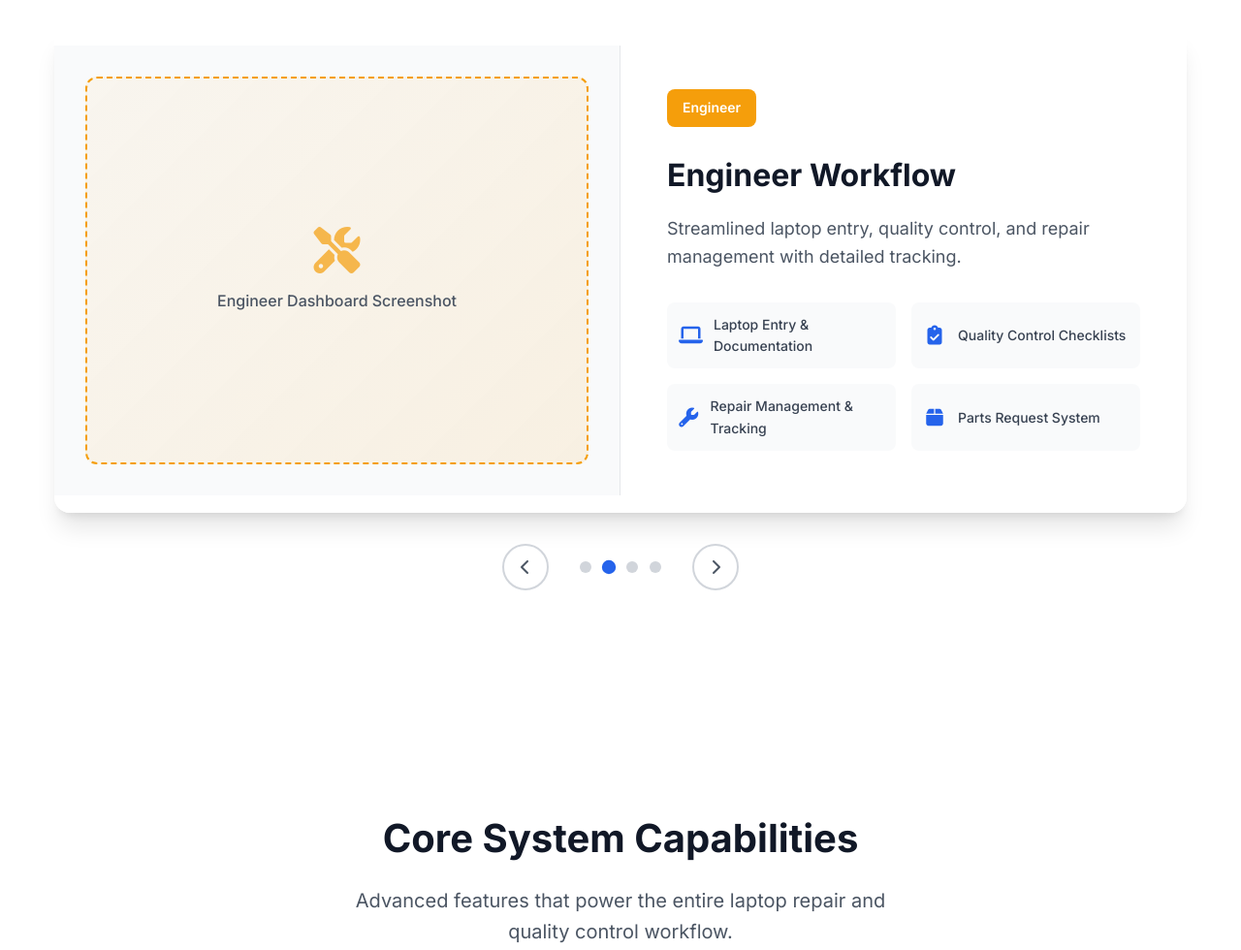
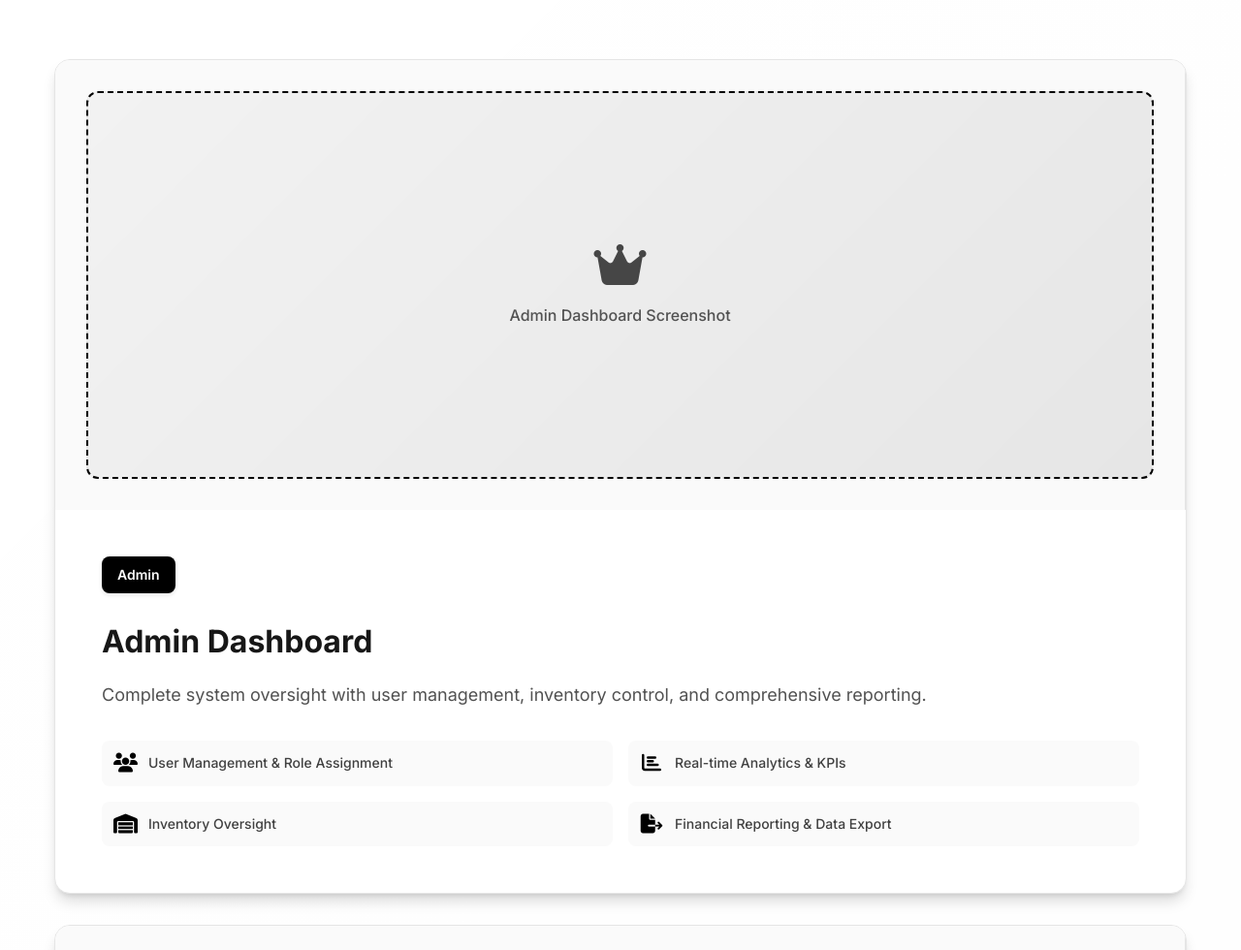
Before and after one commit to Anoop810/IQCMS-portfolio, a plain HTML site: page index.html in a window 1280 px wide. Shown: the part 1154-2134 px from the top of the page at 97% size. Drawn offline with Linux system fonts and the light colour scheme.

Commit message:
new changes

```diff
--- a/index.html
+++ b/index.html
@@ -115,13 +115,10 @@
                 </p>
             </div>
 
-            <!-- Feature Carousel -->
-            <div class="feature-carousel">
-                <div class="carousel-container">
-                    <div class="carousel-track" id="carouselTrack">
+            <!-- Features Grid -->
+            <div class="features-grid">
                 <!-- Admin Dashboard Feature -->
-                        <div class="feature-slide active">
-                            <div class="feature-content">
+                <div class="feature-card">
                     <div class="feature-image">
                         <div class="image-placeholder admin">
                             <i class="fas fa-crown"></i>
@@ -154,11 +151,9 @@
                         </div>
                     </div>
                 </div>
-                        </div>
 
                 <!-- Engineer Workflow Feature -->
-                        <div class="feature-slide">
-                            <div class="feature-content">
+                <div class="feature-card">
                     <div class="feature-image">
                         <div class="image-placeholder engineer">
                             <i class="fas fa-tools"></i>
@@ -191,11 +186,9 @@
                         </div>
                     </div>
                 </div>
-                        </div>
 
                 <!-- Manager Control Feature -->
-                        <div class="feature-slide">
-                            <div class="feature-content">
+                <div class="feature-card">
                     <div class="feature-image">
                         <div class="image-placeholder manager">
                             <i class="fas fa-clipboard-list"></i>
@@ -228,11 +221,9 @@
                         </div>
                     </div>
                 </div>
-                        </div>
 
                 <!-- Sales Dashboard Feature -->
-                        <div class="feature-slide">
-                            <div class="feature-content">
+                <div class="feature-card">
                     <div class="feature-image">
                         <div class="image-placeholder sales">
                             <i class="fas fa-chart-line"></i>
@@ -264,25 +255,6 @@
                             </div>
                         </div>
                     </div>
-                            </div>
-                        </div>
-                    </div>
-                </div>
-
-                <!-- Carousel Navigation -->
-                <div class="carousel-nav">
-                    <button class="nav-btn prev" id="prevBtn">
-                        <i class="fas fa-chevron-left"></i>
-                    </button>
-                    <div class="carousel-dots">
-                        <span class="dot active" data-slide="0"></span>
-                        <span class="dot" data-slide="1"></span>
-                        <span class="dot" data-slide="2"></span>
-                        <span class="dot" data-slide="3"></span>
-                    </div>
-                    <button class="nav-btn next" id="nextBtn">
-                        <i class="fas fa-chevron-right"></i>
-                    </button>
                 </div>
             </div>
         </div>
--- a/script.js
+++ b/script.js
@@ -179,15 +179,67 @@ document.addEventListener('DOMContentLoaded', function() {
     `;
     document.head.appendChild(loadingStyle);
 
-    // Feature card hover effects
+    // Feature card interactive effects
     const featureCards = document.querySelectorAll('.feature-card');
     featureCards.forEach(card => {
+        // Enhanced hover effects
         card.addEventListener('mouseenter', function() {
             this.style.transform = 'translateY(-8px) scale(1.02)';
+            this.style.boxShadow = 'var(--shadow-xl)';
+
+            // Animate highlight items
+            const highlightItems = this.querySelectorAll('.highlight-item');
+            highlightItems.forEach((item, index) => {
+                setTimeout(() => {
+                    item.style.transform = 'translateX(8px)';
+                    item.style.background = 'var(--gray-800)';
+                    item.style.color = 'var(--white)';
+                    item.style.boxShadow = '0 4px 12px rgba(0, 0, 0, 0.15)';
+                }, index * 100);
+            });
         });
 
         card.addEventListener('mouseleave', function() {
             this.style.transform = 'translateY(0) scale(1)';
+            this.style.boxShadow = 'var(--shadow-xl)';
+
+            // Reset highlight items
+            const highlightItems = this.querySelectorAll('.highlight-item');
+            highlightItems.forEach(item => {
+                item.style.transform = 'translateX(0)';
+                item.style.background = 'var(--gray-50)';
+                item.style.color = 'var(--gray-700)';
+                item.style.boxShadow = 'none';
+            });
+        });
+
+        // Click ripple effect
+        card.addEventListener('click', function(e) {
+            createRipple(e, this);
+
+            // Add a subtle bounce effect
+            this.style.transform = 'translateY(-4px) scale(0.98)';
+            setTimeout(() => {
+                this.style.transform = 'translateY(-8px) scale(1.02)';
+            }, 150);
+        });
+
+        // Focus effects for accessibility
+        card.addEventListener('focus', function() {
+            this.style.outline = '2px solid var(--primary-color)';
+            this.style.outlineOffset = '2px';
+        });
+
+        card.addEventListener('blur', function() {
+            this.style.outline = 'none';
+        });
+
+        // Keyboard navigation
+        card.addEventListener('keydown', function(e) {
+            if (e.key === 'Enter' || e.key === ' ') {
+                e.preventDefault();
+                createRipple(e, this);
+            }
         });
     });
 
@@ -215,24 +267,24 @@ document.addEventListener('DOMContentLoaded', function() {
         });
     });
 
-    // Add ripple effect to buttons
-    function createRipple(event) {
-        const button = event.currentTarget;
+    // Add ripple effect to buttons and feature cards
+    function createRipple(event, element = null) {
+        const target = element || event.currentTarget;
         const circle = document.createElement('span');
-        const diameter = Math.max(button.clientWidth, button.clientHeight);
+        const diameter = Math.max(target.clientWidth, target.clientHeight);
         const radius = diameter / 2;
 
         circle.style.width = circle.style.height = `${diameter}px`;
-        circle.style.left = `${event.clientX - button.offsetLeft - radius}px`;
-        circle.style.top = `${event.clientY - button.offsetTop - radius}px`;
+        circle.style.left = `${event.clientX - target.offsetLeft - radius}px`;
+        circle.style.top = `${event.clientY - target.offsetTop - radius}px`;
         circle.classList.add('ripple');
 
-        const ripple = button.getElementsByClassName('ripple')[0];
+        const ripple = target.getElementsByClassName('ripple')[0];
         if (ripple) {
             ripple.remove();
         }
 
-        button.appendChild(circle);
+        target.appendChild(circle);
     }
 
     const buttons = document.querySelectorAll('.btn');
@@ -243,7 +295,7 @@ document.addEventListener('DOMContentLoaded', function() {
     // Add ripple styles
     const rippleStyle = document.createElement('style');
     rippleStyle.textContent = `
-        .btn {
+        .btn, .feature-card {
             position: relative;
             overflow: hidden;
         }
@@ -251,7 +303,7 @@ document.addEventListener('DOMContentLoaded', function() {
         .ripple {
             position: absolute;
             border-radius: 50%;
-            background: rgba(255, 255, 255, 0.3);
+            background: rgba(0, 0, 0, 0.1);
             transform: scale(0);
             animation: ripple 0.6s linear;
             pointer-events: none;
@@ -266,92 +318,6 @@ document.addEventListener('DOMContentLoaded', function() {
     `;
     document.head.appendChild(rippleStyle);
 
-    // Feature Carousel Functionality
-    const carouselTrack = document.getElementById('carouselTrack');
-    const prevBtn = document.getElementById('prevBtn');
-    const nextBtn = document.getElementById('nextBtn');
-    const dots = document.querySelectorAll('.dot');
-    const slides = document.querySelectorAll('.feature-slide');
-
-    let currentSlide = 0;
-    const totalSlides = slides.length;
-
-    function showSlide(index) {
-        // Remove active class from all slides and dots
-        slides.forEach(slide => slide.classList.remove('active'));
-        dots.forEach(dot => dot.classList.remove('active'));
-
-        // Add active class to current slide and dot
-        slides[index].classList.add('active');
-        dots[index].classList.add('active');
-
-        // Update button states
-        prevBtn.disabled = index === 0;
-        nextBtn.disabled = index === totalSlides - 1;
-    }
-
-    function nextSlide() {
-        if (currentSlide < totalSlides - 1) {
-            currentSlide++;
-            showSlide(currentSlide);
-        }
-    }
-
-    function prevSlide() {
-        if (currentSlide > 0) {
-            currentSlide--;
-            showSlide(currentSlide);
-        }
-    }
-
-    // Event listeners
-    if (nextBtn) nextBtn.addEventListener('click', nextSlide);
-    if (prevBtn) prevBtn.addEventListener('click', prevSlide);
-
-    // Dot navigation
-    dots.forEach((dot, index) => {
-        dot.addEventListener('click', () => {
-            currentSlide = index;
-            showSlide(currentSlide);
-        });
-    });
-
-    // Keyboard navigation
-    document.addEventListener('keydown', (e) => {
-        if (e.key === 'ArrowLeft') prevSlide();
-        if (e.key === 'ArrowRight') nextSlide();
-    });
-
-    // Auto-play carousel (optional)
-    let autoPlayInterval;
-
-    function startAutoPlay() {
-        autoPlayInterval = setInterval(() => {
-            if (currentSlide < totalSlides - 1) {
-                nextSlide();
-            } else {
-                currentSlide = 0;
-                showSlide(currentSlide);
-            }
-        }, 5000); // Change slide every 5 seconds
-    }
-
-    function stopAutoPlay() {
-        clearInterval(autoPlayInterval);
-    }
-
-    // Start auto-play
-    startAutoPlay();
-
-    // Pause auto-play on hover
-    const carousel = document.querySelector('.feature-carousel');
-    if (carousel) {
-        carousel.addEventListener('mouseenter', stopAutoPlay);
-        carousel.addEventListener('mouseleave', startAutoPlay);
-    }
-
-    // Initialize carousel
-    showSlide(0);
 
     // Console welcome message
     console.log('%c🚀 IQCMS Portfolio', 'color: #2563eb; font-size: 20px; font-weight: bold;');
--- a/styles.css
+++ b/styles.css
@@ -6,33 +6,33 @@
 }
 
 :root {
-    --primary-color: #2563eb;
-    --primary-dark: #1d4ed8;
-    --secondary-color: #64748b;
-    --accent-color: #f59e0b;
-    --success-color: #10b981;
-    --danger-color: #ef4444;
-    --warning-color: #f59e0b;
-    --dark-color: #1e293b;
-    --light-color: #f8fafc;
+    --primary-color: #000000;
+    --primary-dark: #1a1a1a;
+    --secondary-color: #666666;
+    --accent-color: #333333;
+    --success-color: #000000;
+    --danger-color: #000000;
+    --warning-color: #333333;
+    --dark-color: #000000;
+    --light-color: #fafafa;
     --white: #ffffff;
-    --gray-50: #f9fafb;
-    --gray-100: #f3f4f6;
-    --gray-200: #e5e7eb;
-    --gray-300: #d1d5db;
-    --gray-400: #9ca3af;
-    --gray-500: #6b7280;
-    --gray-600: #4b5563;
-    --gray-700: #374151;
-    --gray-800: #1f2937;
-    --gray-900: #111827;
+    --gray-50: #fafafa;
+    --gray-100: #f5f5f5;
+    --gray-200: #e5e5e5;
+    --gray-300: #d4d4d4;
+    --gray-400: #a3a3a3;
+    --gray-500: #737373;
+    --gray-600: #525252;
+    --gray-700: #404040;
+    --gray-800: #262626;
+    --gray-900: #171717;
 
     --font-family: 'Inter', -apple-system, BlinkMacSystemFont, 'Segoe UI', Roboto, sans-serif;
-    --shadow-sm: 0 1px 2px 0 rgb(0 0 0 / 0.05);
-    --shadow: 0 1px 3px 0 rgb(0 0 0 / 0.1), 0 1px 2px -1px rgb(0 0 0 / 0.1);
-    --shadow-md: 0 4px 6px -1px rgb(0 0 0 / 0.1), 0 2px 4px -2px rgb(0 0 0 / 0.1);
-    --shadow-lg: 0 10px 15px -3px rgb(0 0 0 / 0.1), 0 4px 6px -4px rgb(0 0 0 / 0.1);
-    --shadow-xl: 0 20px 25px -5px rgb(0 0 0 / 0.1), 0 8px 10px -6px rgb(0 0 0 / 0.1);
+    --shadow-sm: 0 1px 2px 0 rgb(0 0 0 / 0.08);
+    --shadow: 0 1px 3px 0 rgb(0 0 0 / 0.12), 0 1px 2px -1px rgb(0 0 0 / 0.12);
+    --shadow-md: 0 4px 6px -1px rgb(0 0 0 / 0.12), 0 2px 4px -2px rgb(0 0 0 / 0.12);
+    --shadow-lg: 0 10px 15px -3px rgb(0 0 0 / 0.15), 0 4px 6px -4px rgb(0 0 0 / 0.15);
+    --shadow-xl: 0 20px 25px -5px rgb(0 0 0 / 0.18), 0 8px 10px -6px rgb(0 0 0 / 0.18);
 
     --border-radius: 0.5rem;
     --border-radius-lg: 0.75rem;
@@ -148,10 +148,22 @@ body {
 /* Hero Section */
 .hero {
     padding: 8rem 0 4rem;
-    background: linear-gradient(135deg, var(--gray-50) 0%, var(--white) 100%);
+    background: linear-gradient(135deg, var(--white) 0%, var(--gray-50) 100%);
     min-height: 100vh;
     display: flex;
     align-items: center;
+    position: relative;
+}
+
+.hero::before {
+    content: '';
+    position: absolute;
+    top: 0;
+    left: 0;
+    right: 0;
+    bottom: 0;
+    background: radial-gradient(circle at 30% 20%, rgba(0, 0, 0, 0.02) 0%, transparent 50%);
+    pointer-events: none;
 }
 
 .hero-container {
@@ -186,10 +198,22 @@ body {
 }
 
 .gradient-text {
-    background: linear-gradient(135deg, var(--primary-color), var(--accent-color));
+    background: linear-gradient(135deg, var(--primary-color), var(--gray-600));
     -webkit-background-clip: text;
     -webkit-text-fill-color: transparent;
     background-clip: text;
+    position: relative;
+}
+
+.gradient-text::after {
+    content: '';
+    position: absolute;
+    bottom: -2px;
+    left: 0;
+    width: 100%;
+    height: 2px;
+    background: linear-gradient(135deg, var(--primary-color), var(--gray-600));
+    opacity: 0.3;
 }
 
 .hero-description {
@@ -358,36 +382,85 @@ body {
 
 /* Features Section */
 .features {
-    padding: 6rem 0;
+    padding: 8rem 0;
     background: var(--white);
-}
-
-/* Feature Carousel */
-.feature-carousel {
-    max-width: 1200px;
-    margin: 0 auto;
     position: relative;
 }
 
-.carousel-container {
-    overflow: hidden;
-    border-radius: var(--border-radius-xl);
-    box-shadow: var(--shadow-xl);
+.features::before {
+    content: '';
+    position: absolute;
+    top: 0;
+    left: 0;
+    right: 0;
+    bottom: 0;
+    background: linear-gradient(135deg, transparent 0%, rgba(0, 0, 0, 0.01) 100%);
+    pointer-events: none;
 }
 
-.carousel-track {
+/* Features Grid */
+.features-grid {
     display: flex;
-    transition: transform 0.5s cubic-bezier(0.4, 0, 0.2, 1);
+    flex-direction: column;
+    gap: 2rem;
+    max-width: 100%;
+    margin: 0 auto;
 }
 
-.feature-slide {
-    min-width: 100%;
+.feature-card {
     background: var(--white);
-    display: none;
+    border-radius: var(--border-radius-xl);
+    box-shadow: var(--shadow-lg);
+    overflow: hidden;
+    border: 1px solid var(--gray-200);
+    transition: all 0.4s cubic-bezier(0.4, 0, 0.2, 1);
+    position: relative;
+    cursor: pointer;
 }
 
-.feature-slide.active {
-    display: block;
+.feature-card::before {
+    content: '';
+    position: absolute;
+    top: 0;
+    left: 0;
+    right: 0;
+    height: 3px;
+    background: linear-gradient(135deg, var(--primary-color), var(--gray-600));
+    transform: scaleX(0);
+    transition: all 0.4s cubic-bezier(0.4, 0, 0.2, 1);
+    z-index: 1;
+}
+
+.feature-card::after {
+    content: '';
+    position: absolute;
+    top: 0;
+    left: 0;
+    right: 0;
+    bottom: 0;
+    background: linear-gradient(135deg, rgba(0, 0, 0, 0.02), transparent);
+    opacity: 0;
+    transition: all 0.4s cubic-bezier(0.4, 0, 0.2, 1);
+    pointer-events: none;
+}
+
+.feature-card:hover::before {
+    transform: scaleX(1);
+}
+
+.feature-card:hover::after {
+    opacity: 1;
+}
+
+.feature-card:hover {
+    transform: translateY(-12px) scale(1.01);
+    box-shadow: 0 25px 50px -12px rgba(0, 0, 0, 0.25);
+    border-color: var(--gray-300);
+}
+
+.feature-card:active {
+    transform: translateY(-4px) scale(0.98);
+    transition: var(--transition-fast);
 }
 
 .feature-content {
@@ -421,22 +494,22 @@ body {
 
 .image-placeholder.admin {
     border-color: var(--primary-color);
-    background: linear-gradient(135deg, rgba(37, 99, 235, 0.05), rgba(37, 99, 235, 0.1));
+    background: linear-gradient(135deg, rgba(0, 0, 0, 0.03), rgba(0, 0, 0, 0.08));
 }
 
 .image-placeholder.engineer {
-    border-color: var(--accent-color);
-    background: linear-gradient(135deg, rgba(245, 158, 11, 0.05), rgba(245, 158, 11, 0.1));
+    border-color: var(--gray-800);
+    background: linear-gradient(135deg, rgba(0, 0, 0, 0.02), rgba(0, 0, 0, 0.06));
 }
 
 .image-placeholder.manager {
-    border-color: var(--success-color);
-    background: linear-gradient(135deg, rgba(16, 185, 129, 0.05), rgba(16, 185, 129, 0.1));
+    border-color: var(--gray-700);
+    background: linear-gradient(135deg, rgba(0, 0, 0, 0.02), rgba(0, 0, 0, 0.05));
 }
 
 .image-placeholder.sales {
-    border-color: var(--danger-color);
-    background: linear-gradient(135deg, rgba(239, 68, 68, 0.05), rgba(239, 68, 68, 0.1));
+    border-color: var(--gray-600);
+    background: linear-gradient(135deg, rgba(0, 0, 0, 0.01), rgba(0, 0, 0, 0.04));
 }
 
 .image-placeholder i {
@@ -450,15 +523,15 @@ body {
 }
 
 .image-placeholder.engineer i {
-    color: var(--accent-color);
+    color: var(--gray-800);
 }
 
 .image-placeholder.manager i {
-    color: var(--success-color);
+    color: var(--gray-700);
 }
 
 .image-placeholder.sales i {
-    color: var(--danger-color);
+    color: var(--gray-600);
 }
 
 .image-placeholder span {
@@ -488,21 +561,25 @@ body {
 .feature-badge.admin {
     background: var(--primary-color);
     color: var(--white);
+    box-shadow: 0 2px 4px rgba(0, 0, 0, 0.1);
 }
 
 .feature-badge.engineer {
-    background: var(--accent-color);
+    background: var(--gray-800);
     color: var(--white);
+    box-shadow: 0 2px 4px rgba(0, 0, 0, 0.1);
 }
 
 .feature-badge.manager {
-    background: var(--success-color);
+    background: var(--gray-700);
     color: var(--white);
+    box-shadow: 0 2px 4px rgba(0, 0, 0, 0.1);
 }
 
 .feature-badge.sales {
-    background: var(--danger-color);
+    background: var(--gray-600);
     color: var(--white);
+    box-shadow: 0 2px 4px rgba(0, 0, 0, 0.1);
 }
 
 .feature-title {
@@ -532,12 +609,14 @@ body {
     padding: 0.75rem;
     background: var(--gray-50);
     border-radius: var(--border-radius);
-    transition: var(--transition);
+    transition: all 0.3s cubic-bezier(0.4, 0, 0.2, 1);
+    cursor: pointer;
 }
 
 .highlight-item:hover {
     background: var(--gray-100);
-    transform: translateX(4px);
+    transform: translateX(6px);
+    box-shadow: 0 2px 8px rgba(0, 0, 0, 0.08);
 }
 
 .highlight-item i {
@@ -553,65 +632,6 @@ body {
     color: var(--gray-700);
 }
 
-/* Carousel Navigation */
-.carousel-nav {
-    display: flex;
-    align-items: center;
-    justify-content: center;
-    gap: 2rem;
-    margin-top: 2rem;
-}
-
-.nav-btn {
-    width: 3rem;
-    height: 3rem;
-    border: 2px solid var(--gray-300);
-    background: var(--white);
-    border-radius: 50%;
-    display: flex;
-    align-items: center;
-    justify-content: center;
-    cursor: pointer;
-    transition: var(--transition);
-    font-size: 1rem;
-    color: var(--gray-600);
-}
-
-.nav-btn:hover {
-    border-color: var(--primary-color);
-    color: var(--primary-color);
-    transform: scale(1.1);
-}
-
-.nav-btn:disabled {
-    opacity: 0.5;
-    cursor: not-allowed;
-    transform: none;
-}
-
-.carousel-dots {
-    display: flex;
-    gap: 0.75rem;
-}
-
-.dot {
-    width: 0.75rem;
-    height: 0.75rem;
-    border-radius: 50%;
-    background: var(--gray-300);
-    cursor: pointer;
-    transition: var(--transition);
-}
-
-.dot.active {
-    background: var(--primary-color);
-    transform: scale(1.2);
-}
-
-.dot:hover {
-    background: var(--primary-color);
-    opacity: 0.7;
-}
 
 /* Core Features Section */
 .core-features {
@@ -989,6 +1009,10 @@ body {
         font-size: 2rem;
     }
 
+    .features-grid {
+        gap: 1.5rem;
+    }
+
     .feature-content {
         grid-template-columns: 1fr;
         min-height: auto;
@@ -1006,15 +1030,6 @@ body {
 
     .feature-highlights {
         grid-template-columns: 1fr;
-    }
-
-    .carousel-nav {
-        gap: 1rem;
-    }
-
-    .nav-btn {
-        width: 2.5rem;
-        height: 2.5rem;
     }
 
     .core-features-grid,
@@ -1116,12 +1131,11 @@ html {
         min-height: auto;
     }
 
-    .carousel-nav {
-        display: none;
+    .features-grid {
+        gap: 1rem;
     }
 
-    .feature-slide {
-        display: block !important;
+    .feature-card {
         page-break-inside: avoid;
     }
 
```
Lines whose indentation alone changed are shown as unchanged.
